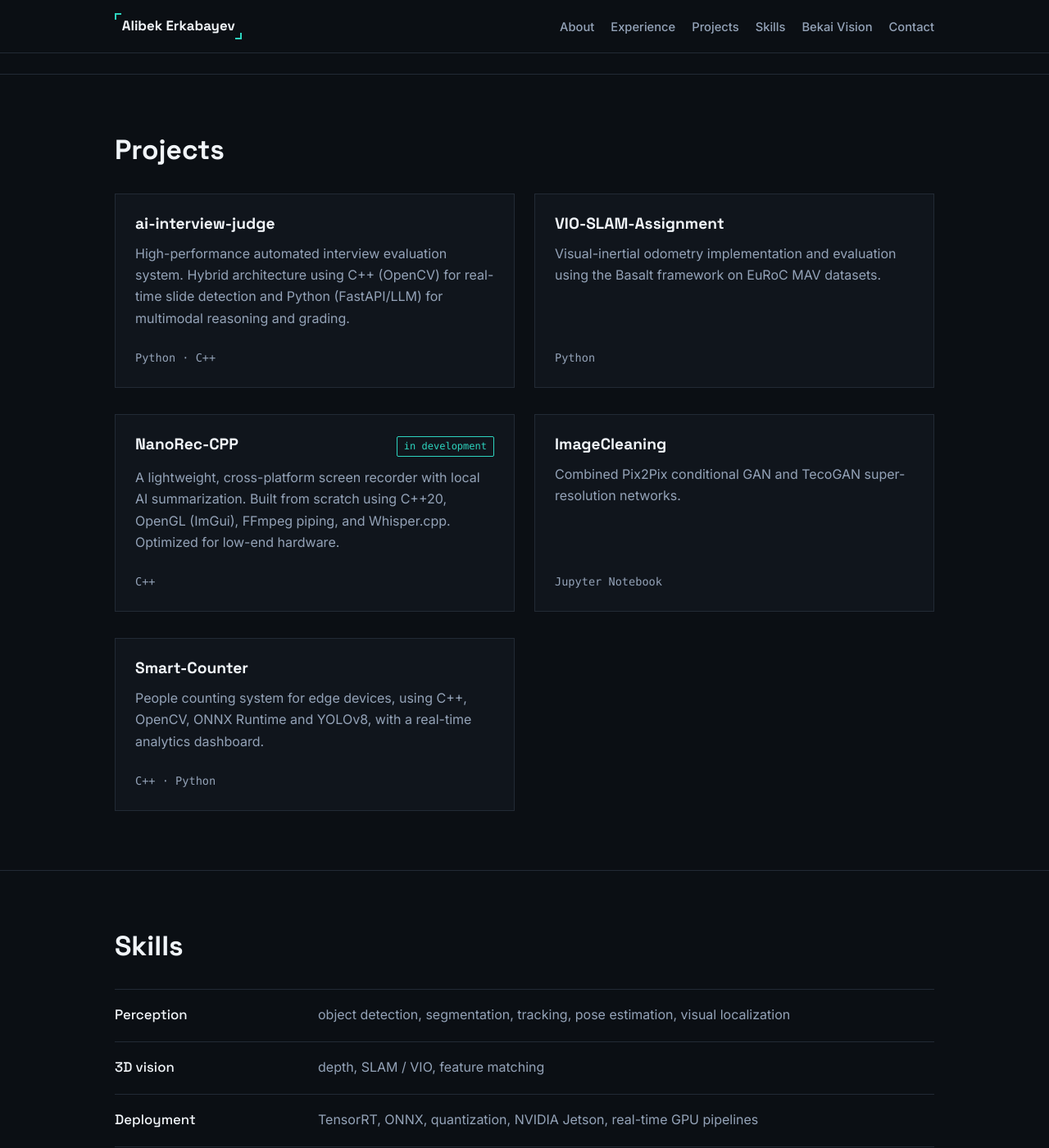
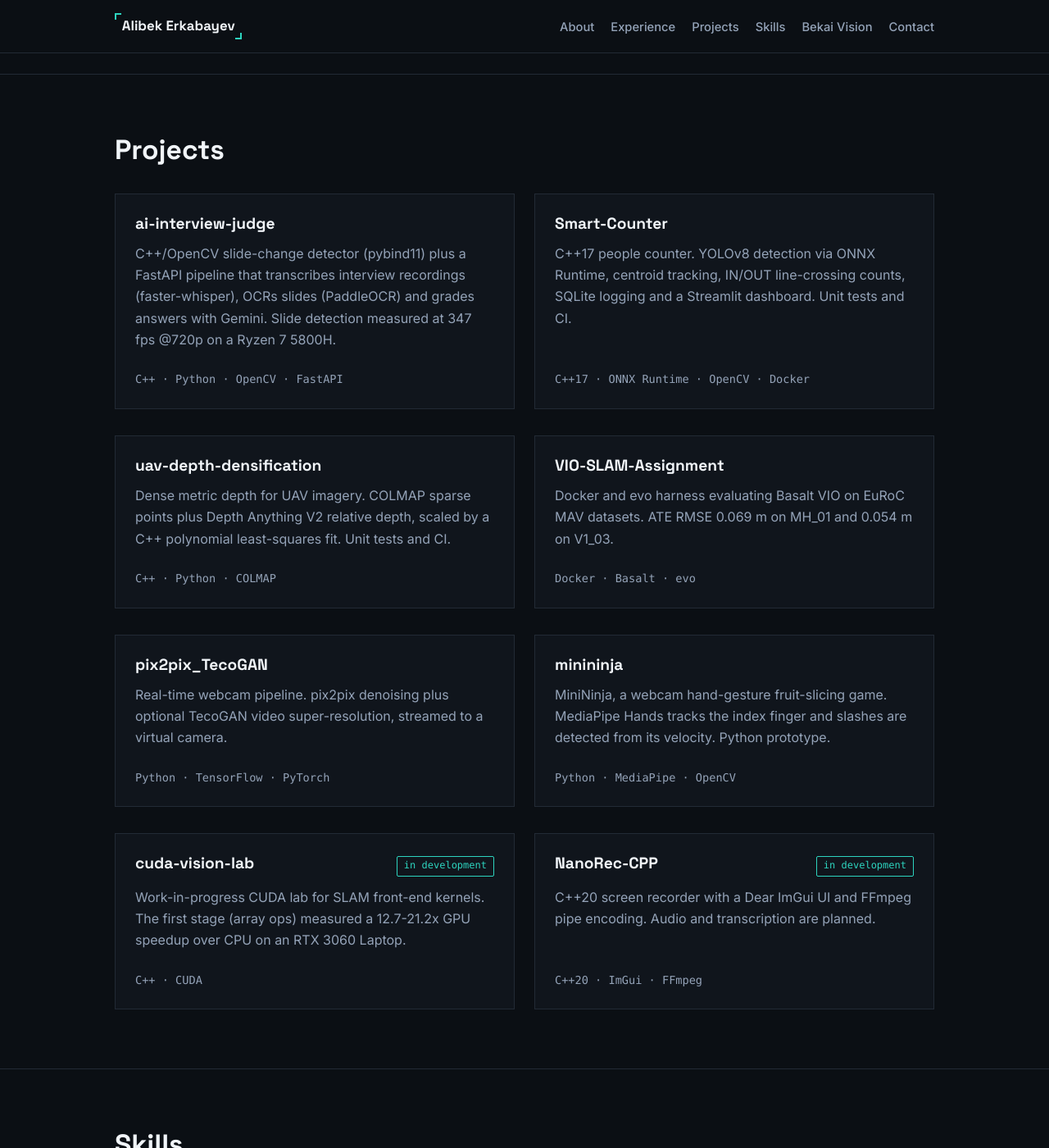
Before and after one commit to bigalex95/bigalex95.github.io, a Jekyll site: the page built from index.html, in a window 1280 px wide and 1400 px high, scrolled down 2322 px. Shown: the whole window at 82% size. Built offline with Jekyll 4.4.1, drawn with Linux system fonts in a browser that asks for light colours.

Commit message:
docs: update featured projects list

```diff
--- a/_data/projects.yml
+++ b/_data/projects.yml
@@ -1,16 +1,26 @@
 - name: ai-interview-judge
-  tags: [Python, C++]
-  description: High-performance automated interview evaluation system. Hybrid architecture using C++ (OpenCV) for real-time slide detection and Python (FastAPI/LLM) for multimodal reasoning and grading.
+  tags: [C++, Python, OpenCV, FastAPI]
+  description: C++/OpenCV slide-change detector (pybind11) plus a FastAPI pipeline that transcribes interview recordings (faster-whisper), OCRs slides (PaddleOCR) and grades answers with Gemini. Slide detection measured at 347 fps @720p on a Ryzen 7 5800H.
+- name: Smart-Counter
+  tags: [C++17, ONNX Runtime, OpenCV, Docker]
+  description: C++17 people counter. YOLOv8 detection via ONNX Runtime, centroid tracking, IN/OUT line-crossing counts, SQLite logging and a Streamlit dashboard. Unit tests and CI.
+- name: uav-depth-densification
+  tags: [C++, Python, COLMAP]
+  description: Dense metric depth for UAV imagery. COLMAP sparse points plus Depth Anything V2 relative depth, scaled by a C++ polynomial least-squares fit. Unit tests and CI.
 - name: VIO-SLAM-Assignment
-  tags: [Python]
-  description: Visual-inertial odometry implementation and evaluation using the Basalt framework on EuRoC MAV datasets.
+  tags: [Docker, Basalt, evo]
+  description: Docker and evo harness evaluating Basalt VIO on EuRoC MAV datasets. ATE RMSE 0.069 m on MH_01 and 0.054 m on V1_03.
+- name: pix2pix_TecoGAN
+  tags: [Python, TensorFlow, PyTorch]
+  description: Real-time webcam pipeline. pix2pix denoising plus optional TecoGAN video super-resolution, streamed to a virtual camera.
+- name: minininja
+  tags: [Python, MediaPipe, OpenCV]
+  description: MiniNinja, a webcam hand-gesture fruit-slicing game. MediaPipe Hands tracks the index finger and slashes are detected from its velocity. Python prototype.
+- name: cuda-vision-lab
+  tags: [C++, CUDA]
+  status: in development
+  description: Work-in-progress CUDA lab for SLAM front-end kernels. The first stage (array ops) measured a 12.7-21.2x GPU speedup over CPU on an RTX 3060 Laptop.
 - name: NanoRec-CPP
-  tags: [C++]
+  tags: [C++20, ImGui, FFmpeg]
   status: in development
-  description: A lightweight, cross-platform screen recorder with local AI summarization. Built from scratch using C++20, OpenGL (ImGui), FFmpeg piping, and Whisper.cpp. Optimized for low-end hardware.
-- name: ImageCleaning
-  tags: [Jupyter Notebook]
-  description: Combined Pix2Pix conditional GAN and TecoGAN super-resolution networks.
-- name: Smart-Counter
-  tags: [C++, Python]
-  description: People counting system for edge devices, using C++, OpenCV, ONNX Runtime and YOLOv8, with a real-time analytics dashboard.
+  description: C++20 screen recorder with a Dear ImGui UI and FFmpeg pipe encoding. Audio and transcription are planned.
```
